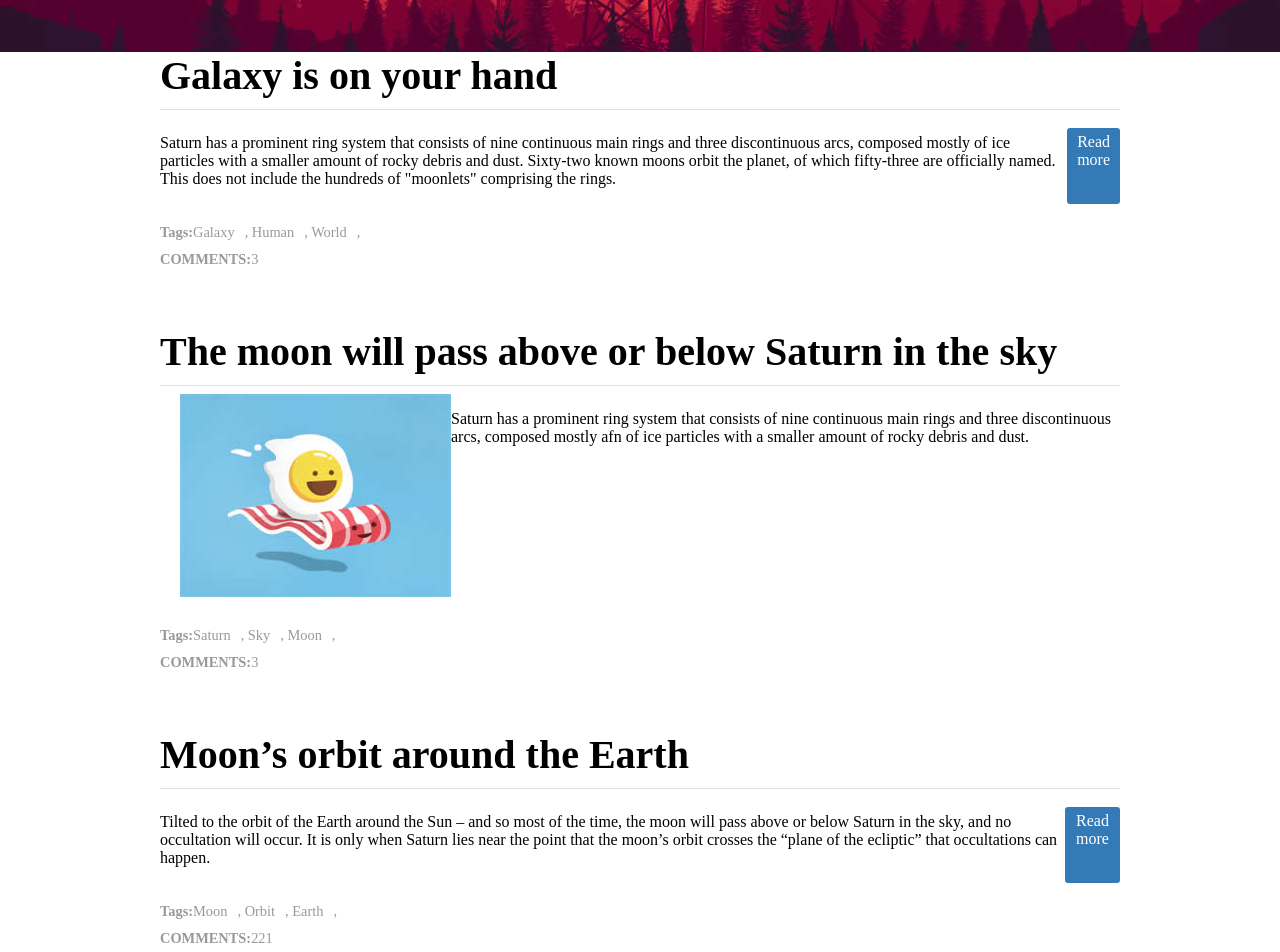
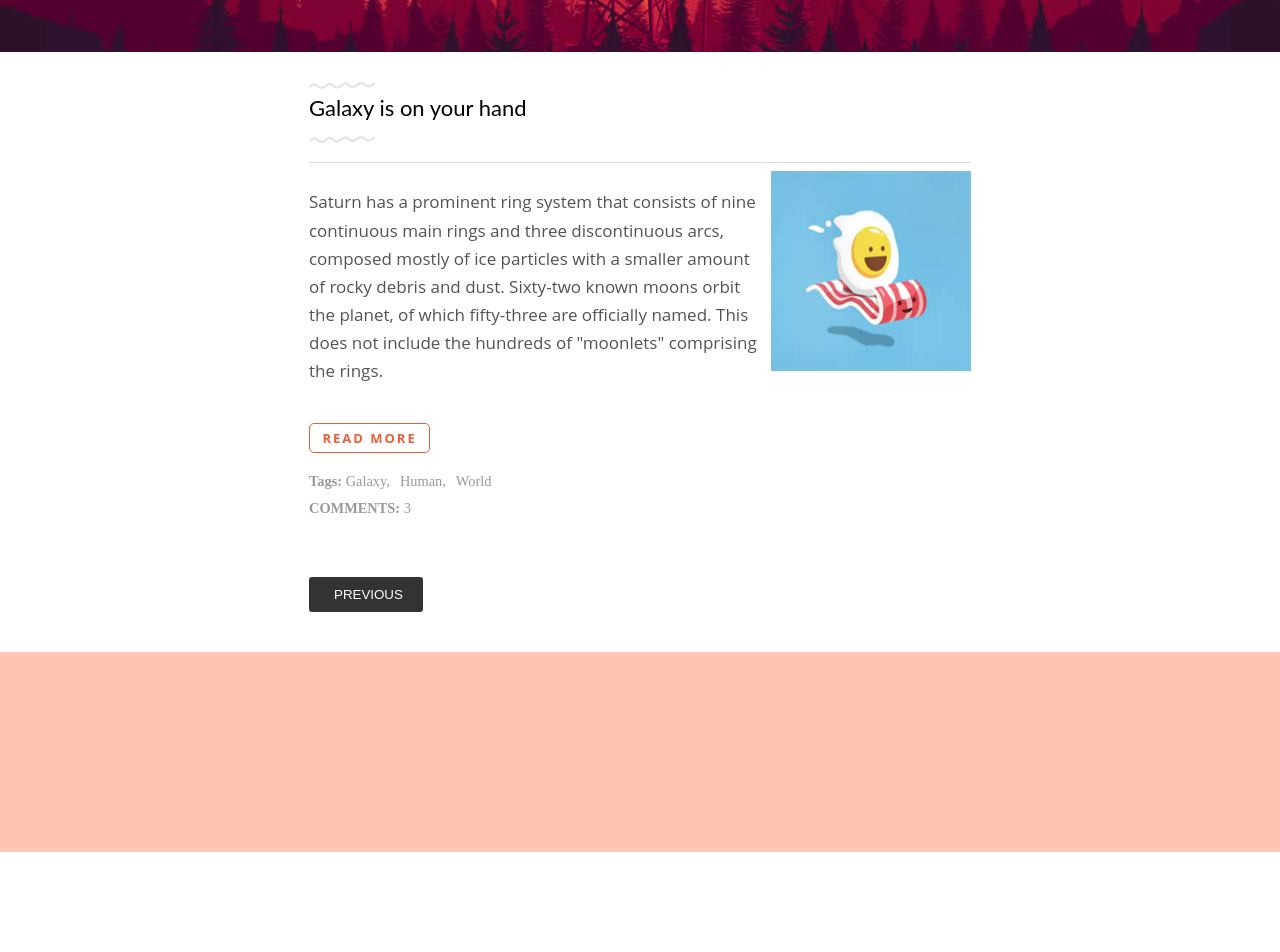
Before and after one commit to BBLB-Organization/Bear-Blog, an Angular app: page / in a window 1280 px wide. Shown: the part 320-1272 px from the top of the page. After the commit the page ends 1172 px from the top, so only its background shows below. Built offline with nearby package versions, Linux system fonts and the light colour scheme.

Commit message:
Finished styling blog page

```diff
--- a/src/app/features/create-blog/pages/blog-page.component.css
+++ b/src/app/features/create-blog/pages/blog-page.component.css
@@ -7,10 +7,17 @@ a:hover {
     text-decoration: underline;
 }
 
+.nav-links {
+    font-family: Lato, sans-serif;
+    font-size: 15px;
+    font-weight: 500;
+    color: #A4A4A4;
+}
+
 .container {
-    max-width: 960px;
-    margin: 0 auto;
-    padding: 0 15px;
+    margin: auto;
+    max-width: 662px;
+    padding: 0 20px;
 }
 
 /* Navigation styles */
@@ -18,9 +25,9 @@ a:hover {
     padding-top: 30px;
     padding-bottom: 25px;
     background-color: #FFF;
-    -moz-box-shadow: 0 1px 5px rgba(0,0,0,.1);
-    -webkit-box-shadow: 0 1px 5px rgba(0,0,0,.1);
-    box-shadow: 0 1px 5px rgba(0,0,0,.1);
+    -moz-box-shadow: 0 1px 5px rgba(0, 0, 0, .1);
+    -webkit-box-shadow: 0 1px 5px rgba(0, 0, 0, .1);
+    box-shadow: 0 1px 5px rgba(0, 0, 0, .1);
     z-index: 10;
     position: relative;
 }
@@ -82,10 +89,33 @@ a:hover {
 }
 
 .post h1 {
-    font-size: 2.5em;
-    margin-top: 0;
-    margin-bottom: 10px;
+    color: #000;
+    font-family: Lato, sans-serif;
+    font-size: 22px;
+    font-weight: 400;
+    position: relative;
 }
+
+.post h1:hover {
+    color: #ff6c40;
+}
+
+.post a {
+    text-decoration: none;
+}
+
+.post h1::before {
+    content: url("src/assets/separator.png");
+    position: relative;
+    display: block;
+}
+
+.post h1::after {
+    content: url("src/assets/separator.png");
+    position: relative;
+    display: block;
+}
+
 
 .post hr {
     border: 0;
@@ -93,12 +123,61 @@ a:hover {
 }
 
 .in-content {
-    display: flex;
+    display: grid;
+    grid-template-rows: auto auto;
+}
+
+.paragraph-image-grid{
+    display: grid;
+    grid-template-columns: auto auto;
 }
 
 .in-content img.right {
     float: right;
     margin: 0 0 10px 20px;
+}
+
+.content .post a {
+    text-decoration: none;
+}
+
+a.read-more {
+    display: block;
+    font-family: "Open Sans", sans-serif;
+    width: 6.2rem;
+    padding: 5px 10px;
+    background-color: #FFF;
+    border: 1px solid #E85F37;
+    -moz-border-radius: 5px;
+    -webkit-border-radius: 5px;
+    border-radius: 5px;
+    color: #E85F37;
+    font-size: 13px;
+    font-weight: 700;
+    text-transform: uppercase;
+    text-decoration: none;
+    letter-spacing: 2px;
+}
+
+a.read-more:hover {
+    background-color: #E85F37;
+    color:#FFF
+}
+
+p {
+    display: block;
+    color: #535353;
+    font-family: "Open Sans", sans-serif;
+    font-size: 17px;
+    font-weight: 400;
+    margin-bottom: 1.65em;
+    line-height: 1.65em;
+    margin-right: 10px;
+}
+
+img{
+    width: 200px;
+    height: 200px;
 }
 
 .foot-post {
@@ -172,3 +251,9 @@ a:hover {
 .fa-arrow-left {
     margin-right: 5px;
 }
+
+.footer{
+    margin-top: 40px;
+    padding-bottom: 200px;
+    background-color: #ffc4b2;
+}
--- a/src/app/features/create-blog/pages/blog-page.component.html
+++ b/src/app/features/create-blog/pages/blog-page.component.html
@@ -5,22 +5,17 @@
             <nav class="navbar logo-w navbar-left">
                 <a class="logo" href="index.html">Bear Blog</a>
             </nav>
-            <div class="navigation-toggle" data-tools="navigation-toggle" data-target="#navbar-1">
-                <span class="logo">Saturn</span>
-            </div>
             <nav id="navbar-1" class="navbar item-nav navbar-right">
                 <ul>
-                    <li class="active"><a href="index.html">Home</a></li>
-                    <li><a href="#">About</a></li>
-                    <li><a href="#">Archive</a></li>
-                    <li><a href="#">Contact</a></li>
+                    <li class="active"><a class="nav-links" href="index.html">Home</a></li>
+                    <li><a class="nav-links" href="#">About</a></li>
                 </ul>
             </nav>
         </header>
     </div>
 </div>
 
-<!-- Introduction -->
+<!-- ADDS IMAGE TO TOP OF PAGE -->
 <div class="intro">
     <div class="container">
     </div>
@@ -37,24 +32,41 @@
             </a>
             <hr>
             <div class="in-content">
-                <p>
-                    Saturn has a prominent ring system that consists of nine continuous main rings and three
-                    discontinuous arcs, composed mostly of ice particles with a smaller amount of rocky debris and dust.
-                    Sixty-two known moons orbit the planet, of which fifty-three are officially named. This does not
-                    include the hundreds of "moonlets" comprising the rings.
-                </p>
-                <a class="read-more" href="#">Read more</a>
+                <div>
+                    <div class="paragraph-image-grid">
+                        <div>
+                            <p>
+                                Saturn has a prominent ring system that consists of nine continuous main rings and three
+                                discontinuous arcs, composed mostly of ice particles with a smaller amount of rocky
+                                debris and
+                                dust.
+                                Sixty-two known moons orbit the planet, of which fifty-three are officially named. This
+                                does not
+                                include the hundreds of "moonlets" comprising the rings.
+                            </p>
+                        </div>
+                        <div>
+                            <img src="assets/post-img.jpg" alt="post-img.png">
+                        </div>
+                    </div>
+
+                </div>
+                <div>
+                    <a class="read-more" href="#">Read more</a>
+                </div>
+
+
             </div>
             <div class="foot-post">
                 <div class="units-row">
                     <div class="unit-100">
                         <strong>Tags:</strong>
-                        <a href="#">Galaxy</a>,
-                        <a href="#">Human</a>,
-                        <a href="#">World</a>,
+                        <a href="#"> Galaxy,</a>
+                        <a href="#">Human,</a>
+                        <a href="#">World</a>
                     </div>
                     <div class="unit-100">
-                        <strong>COMMENTS:</strong>
+                        <strong>COMMENTS: </strong>
                         <a href="#">3</a>
                     </div>
                 </div>
@@ -62,69 +74,6 @@
         </div>
         <!-- /post -->
 
-        <!-- Post -->
-        <div class="post">
-            <!-- Heading -->
-            <a href="#">
-                <h1>The moon will pass above or below Saturn in the sky</h1>
-            </a>
-            <hr>
-            <div class="in-content">
-                <img class="right" src="assets/post-img.jpg" alt="">
-                <p>
-                    Saturn has a prominent ring system that consists of nine continuous main rings and three
-                    discontinuous arcs, composed mostly afn of ice particles with a smaller amount of rocky debris and
-                    dust.
-                </p>
-            </div>
-            <div class="foot-post">
-                <div class="units-row">
-                    <div class="unit-100">
-                        <strong>Tags:</strong>
-                        <a href="#">Saturn</a>,
-                        <a href="#">Sky</a>,
-                        <a href="#">Moon</a>,
-                    </div>
-                    <div class="unit-100">
-                        <strong>COMMENTS:</strong>
-                        <a href="#">3</a>
-                    </div>
-                </div>
-            </div>
-        </div>
-        <!-- /post -->
-
-        <!-- Post -->
-        <div class="post">
-            <!-- Heading -->
-            <a href="#">
-                <h1>Moon’s orbit around the Earth </h1>
-            </a>
-            <hr>
-            <div class="in-content">
-                <p>
-                    Tilted to the orbit of the Earth around the Sun – and so most of the time, the moon will pass above
-                    or below Saturn in the sky, and no occultation will occur. It is only when Saturn lies near the
-                    point that the moon’s orbit crosses the “plane of the ecliptic” that occultations can happen.
-                </p>
-                <a class="read-more" href="#">Read more</a>
-            </div>
-            <div class="foot-post">
-                <div class="units-row">
-                    <div class="unit-100">
-                        <strong>Tags:</strong>
-                        <a href="#">Moon</a>,
-                        <a href="#">Orbit</a>,
-                        <a href="#">Earth</a>,
-                    </div>
-                    <div class="unit-100">
-                        <strong>COMMENTS:</strong>
-                        <a href="#">221</a>
-                    </div>
-                </div>
-            </div>
-        </div>
-        <!-- /post -->
     </div>
 </div>
 
@@ -135,16 +84,9 @@
                 <button class="btn btn-black"><i class="fa fa-arrow-left"></i> PREVIOUS</button>
             </div>
             <div class="unit-50">
-                <ul class="social list-flat right">
-                    <li><a href="mailto:afnizarhilmi@gmail.com"><i class="fa fa-send"></i></a></li>
-                    <li><a href="http://twitter.com/flamekaizar"><i class="fa fa-twitter"></i></a></li>
-                    <li><a href="http://dribbble.com/flamekaizar"><i class="fa fa-dribbble"></i></a></li>
-                    <li><a href="http://behance.com/flamekaizar"><i class="fa fa-behance"></i></a></li>
-                </ul>
             </div>
         </div>
-        <p class="text-centered foot-cp">
-            <a href="#">handcrafted by @flamekaizar</a>
-        </p>
     </div>
 </footer>
+
+<div class="footer"></div>
```
